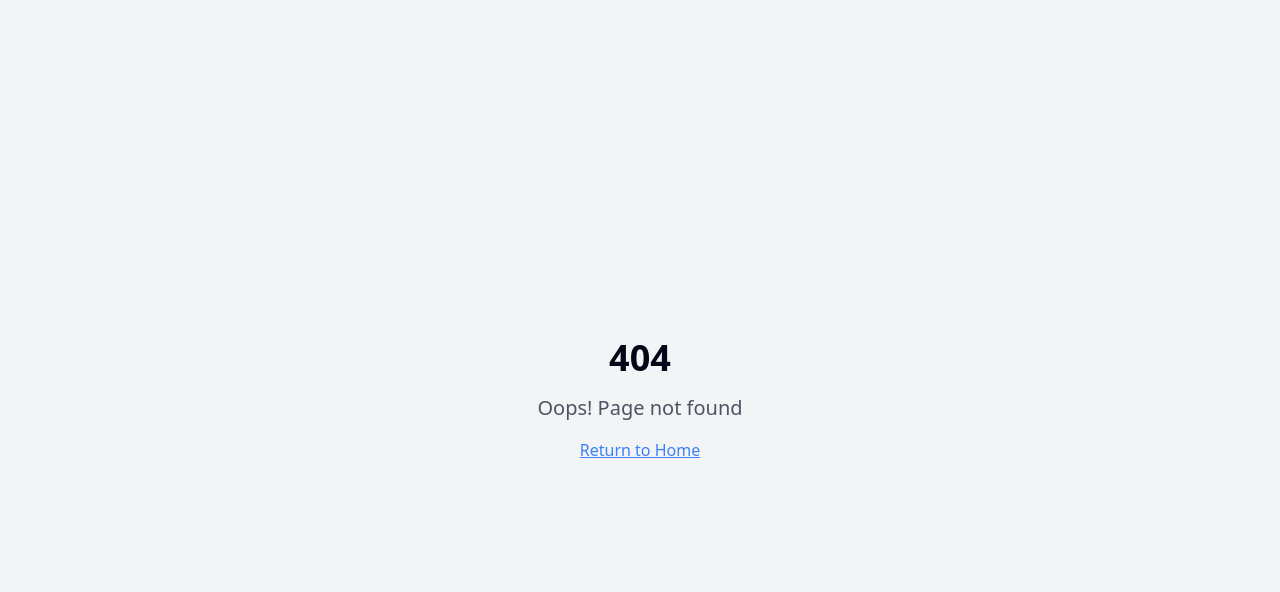
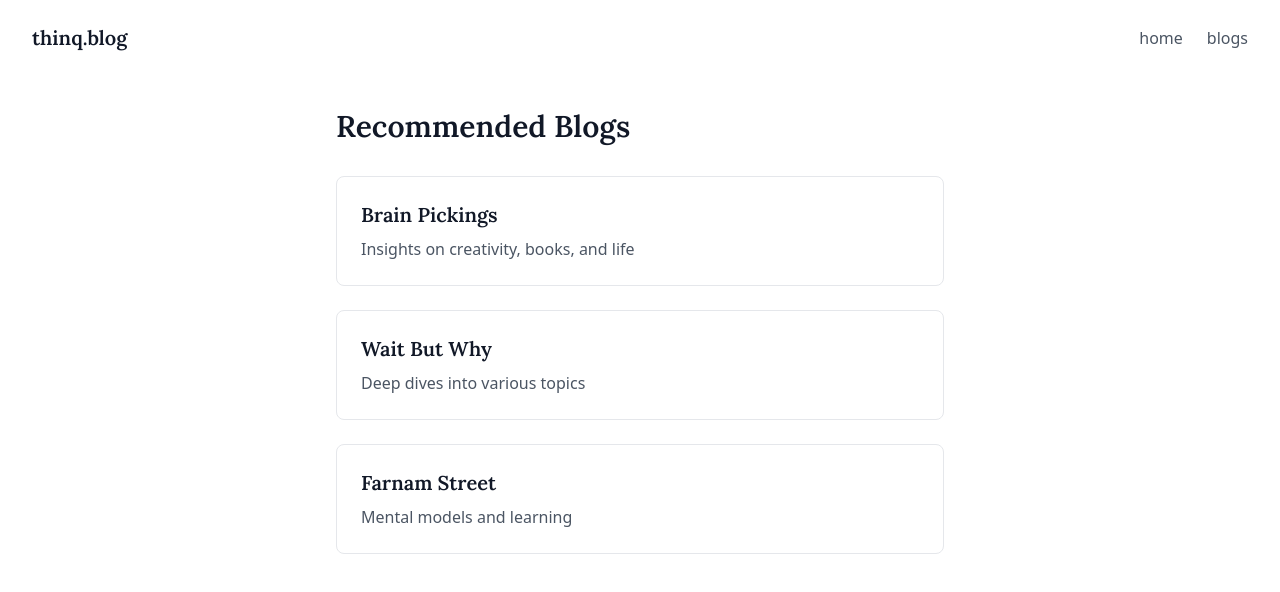
Before and after one commit to satishpatchipulusu/thinq, a React (Vite) app: page /blogs in a window 1280 px wide. Before the commit this address had no page. Shown: the top 592 px of the page. Built offline with nearby package versions, Linux system fonts and the light colour scheme.

Commit message:
Add site header
Add site header with title and navigation links.

```diff
--- a/src/App.tsx
+++ b/src/App.tsx
@@ -1,9 +1,11 @@
+
 import { Toaster } from "@/components/ui/toaster";
 import { Toaster as Sonner } from "@/components/ui/sonner";
 import { TooltipProvider } from "@/components/ui/tooltip";
 import { QueryClient, QueryClientProvider } from "@tanstack/react-query";
 import { BrowserRouter, Routes, Route } from "react-router-dom";
 import Index from "./pages/Index";
+import Blogs from "./pages/Blogs";
 import NotFound from "./pages/NotFound";
 
 const queryClient = new QueryClient();
@@ -16,7 +18,7 @@ const App = () => (
       <BrowserRouter>
         <Routes>
           <Route path="/" element={<Index />} />
-          {/* ADD ALL CUSTOM ROUTES ABOVE THE CATCH-ALL "*" ROUTE */}
+          <Route path="/blogs" element={<Blogs />} />
           <Route path="*" element={<NotFound />} />
         </Routes>
       </BrowserRouter>
--- a/src/components/ArticleReader.tsx
+++ b/src/components/ArticleReader.tsx
@@ -1,10 +1,10 @@
-
 import React, { useState } from 'react';
 import { Input } from "@/components/ui/input";
 import { Button } from "@/components/ui/button";
 import { Card } from "@/components/ui/card";
 import { Loader2 } from "lucide-react";
 import { useToast } from "@/components/ui/use-toast";
+import Navbar from "./Navbar";
 
 const ArticleReader = () => {
   const [url, setUrl] = useState('');
@@ -43,7 +43,9 @@ const ArticleReader = () => {
   };
 
   return (
-    <div className="min-h-screen bg-white p-4 md:p-8">
+    <div className="min-h-screen bg-white">
+      <Navbar />
+      <div className="p-4 md:p-8">
         <div className="max-w-2xl mx-auto space-y-12">
           <div className="space-y-6">
             <h1 className="font-lora text-3xl font-semibold text-gray-900">Let's read</h1>
@@ -81,6 +83,7 @@ const ArticleReader = () => {
           )}
         </div>
       </div>
+    </div>
   );
 };
 
--- /dev/null
+++ b/src/components/Navbar.tsx
@@ -0,0 +1,22 @@
+
+import { Link } from "react-router-dom";
+
+const Navbar = () => {
+  return (
+    <nav className="flex justify-between items-center py-6 px-8 w-full">
+      <Link to="/" className="font-lora text-xl font-semibold text-gray-900">
+        thinq.blog
+      </Link>
+      <div className="flex gap-6">
+        <Link to="/" className="text-gray-600 hover:text-gray-900 transition-colors">
+          home
+        </Link>
+        <Link to="/blogs" className="text-gray-600 hover:text-gray-900 transition-colors">
+          blogs
+        </Link>
+      </div>
+    </nav>
+  );
+};
+
+export default Navbar;
--- /dev/null
+++ b/src/pages/Blogs.tsx
@@ -0,0 +1,47 @@
+
+import Navbar from "@/components/Navbar";
+
+const Blogs = () => {
+  const blogList = [
+    {
+      title: "Brain Pickings",
+      url: "https://www.brainpickings.org/",
+      description: "Insights on creativity, books, and life"
+    },
+    {
+      title: "Wait But Why",
+      url: "https://waitbutwhy.com/",
+      description: "Deep dives into various topics"
+    },
+    {
+      title: "Farnam Street",
+      url: "https://fs.blog/",
+      description: "Mental models and learning"
+    }
+  ];
+
+  return (
+    <div className="min-h-screen bg-white">
+      <Navbar />
+      <div className="max-w-2xl mx-auto p-8">
+        <h1 className="font-lora text-3xl font-semibold text-gray-900 mb-8">Recommended Blogs</h1>
+        <div className="space-y-6">
+          {blogList.map((blog) => (
+            <a
+              key={blog.title}
+              href={blog.url}
+              target="_blank"
+              rel="noopener noreferrer"
+              className="block p-6 border border-gray-200 rounded-lg hover:bg-gray-50 transition-colors"
+            >
+              <h2 className="font-lora text-xl font-semibold text-gray-900">{blog.title}</h2>
+              <p className="text-gray-600 mt-2">{blog.description}</p>
+            </a>
+          ))}
+        </div>
+      </div>
+    </div>
+  );
+};
+
+export default Blogs;
```
Lines whose indentation alone changed are shown as unchanged.
